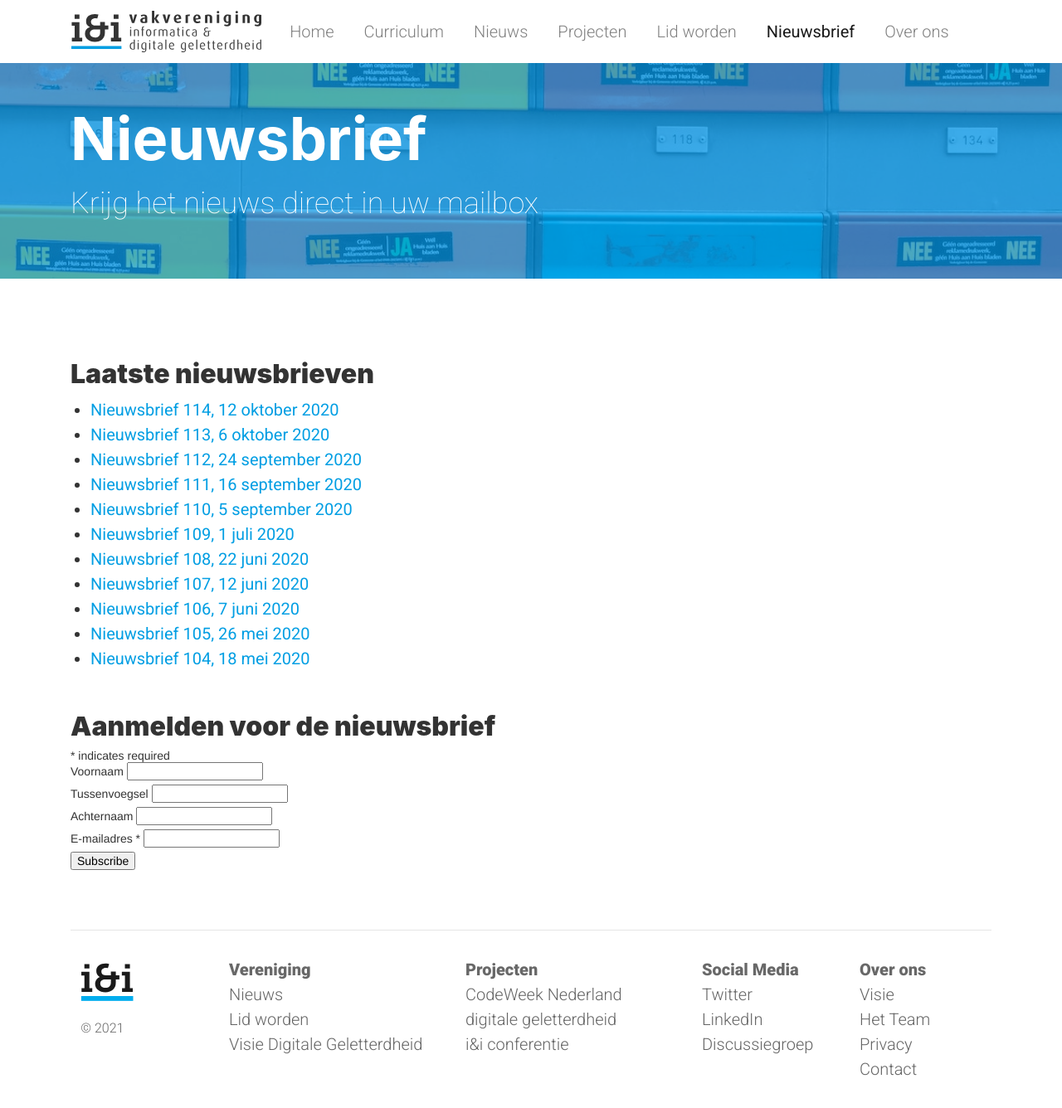
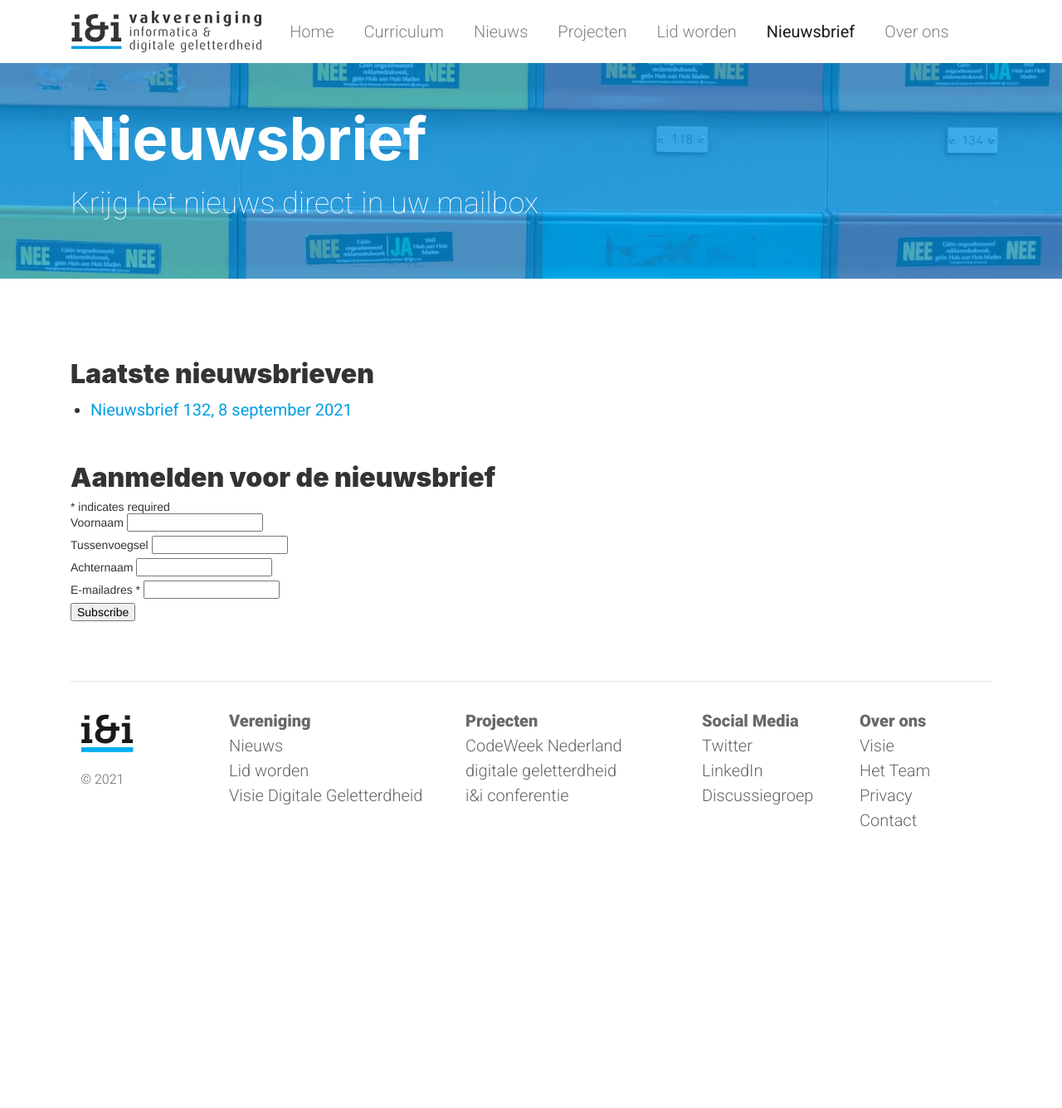
Before and after one commit to ieni/website, a Jekyll site: the page built from _pages/nieuwsbrief.md, in a window 1280 px wide. Shown: the whole page at 83% size. Built offline with Jekyll 4.4.1, drawn with Linux system fonts in a browser that asks for light colours; comment, search, counter and statistics services are not loaded; after the commit the page ends 1036 px from its top, so only the background shows below that.

Commit message:
Update nieuwsbrief.md

```diff
--- a/_pages/nieuwsbrief.md
+++ b/_pages/nieuwsbrief.md
@@ -8,17 +8,8 @@ header: "/assets/img/content/mailbox.jpg"
 
 ## Laatste nieuwsbrieven
 
-* [Nieuwsbrief 114, 12 oktober 2020](https://mailchi.mp/be9556f966e3/vakvereniging-ieni-1707078){:target="_blank"}
-* [Nieuwsbrief 113, 6 oktober 2020](https://mailchi.mp/e2fa4abc95e5/vakvereniging-ieni-1704966){:target="_blank"}
-* [Nieuwsbrief 112, 24 september 2020](https://mailchi.mp/e1773b0a6f1d/vakvereniging-ieni-1703470){:target="_blank"}
-* [Nieuwsbrief 111, 16 september 2020](https://mailchi.mp/0d0650ba68f1/vakvereniging-ieni-1700070){:target="_blank"}
-* [Nieuwsbrief 110, 5 september 2020](https://mailchi.mp/bf599073b33b/vakvereniging-ieni-1684102){:target="_blank"}
-* [Nieuwsbrief 109, 1 juli 2020](https://mailchi.mp/57d286d5189f/vakvereniging-ieni-1681346){:target="_blank"}
-* [Nieuwsbrief 108, 22 juni 2020](https://mailchi.mp/4a4dd1c31424/vakvereniging-ieni-1679414){:target="_blank"}
-* [Nieuwsbrief 107, 12 juni 2020](https://mailchi.mp/27a948feb544/vakvereniging-ieni-1677870){:target="_blank"}
-* [Nieuwsbrief 106, 7 juni 2020](https://mailchi.mp/7abed4f04dcc/vakvereniging-ieni-1677718){:target="_blank"}
-* [Nieuwsbrief 105, 26 mei 2020](https://mailchi.mp/8b8af4484b0d/vakvereniging-ieni){:target="_blank"}
-* [Nieuwsbrief 104, 18 mei 2020](https://mailchi.mp/dea1a72f6fa7/voorjaarsconferentieii-1671646){:target="_blank"}
+* [Nieuwsbrief 132, 8 september 2021](https://mailchi.mp/a3aa55688f28/vakvereniging-ieni-4957798){:target="_blank"}
+
 
 ## Aanmelden voor de nieuwsbrief
 
```
